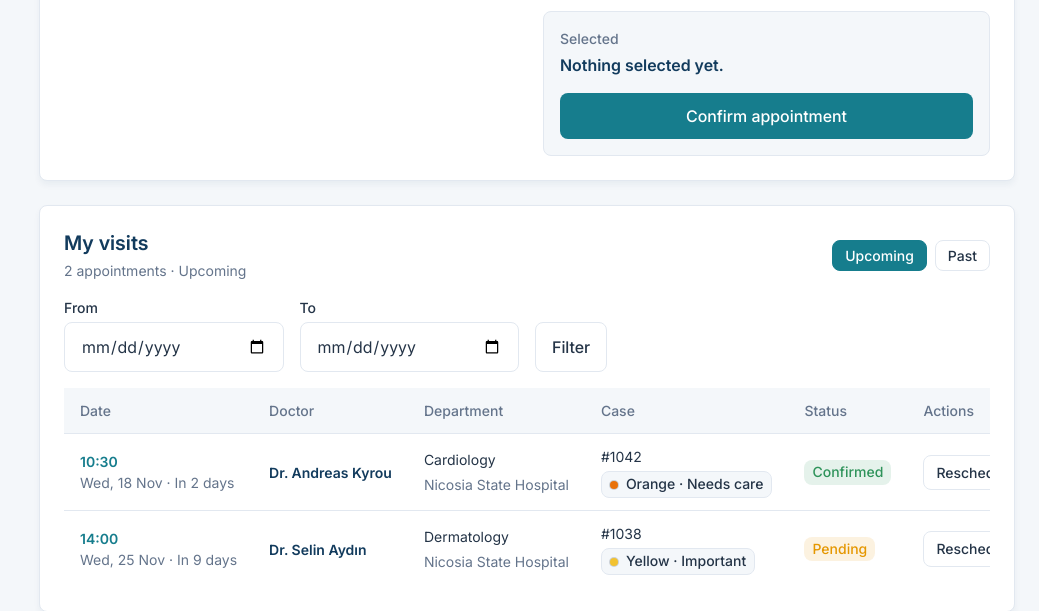
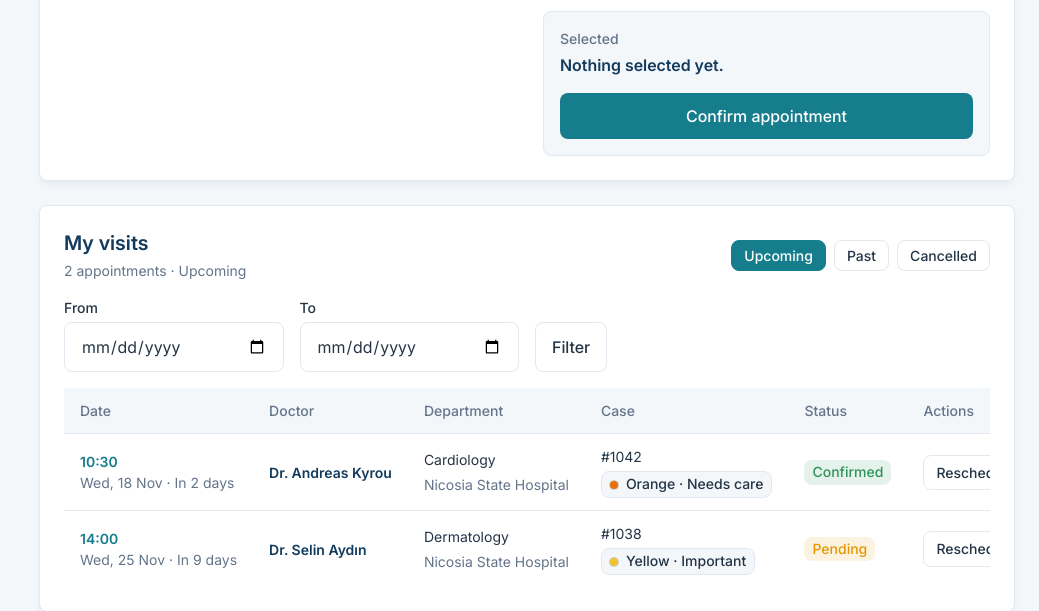
Before and after one commit to aerdemarac/CHN, a PHP site: page /test-endpoints/appointments-test.php in a window 1280 px wide. Shown: the part 1028-1639 px from the top of the page, without its empty margins (241-1280 px from the left). Run offline with PHP 8.4, Linux system fonts and the light colour scheme.

Commit message:
Add a Cancelled tab

```diff
--- a/css/appointments.css
+++ b/css/appointments.css
@@ -406,6 +406,10 @@
     color: var(--color-primary);
 }
 
+.appointments-list {
+    scroll-margin-top: 88px;
+}
+
 .appointments-filters {
     display: grid;
     grid-template-columns: repeat(auto-fill, minmax(176px, 1fr));
--- a/js/appointments.js
+++ b/js/appointments.js
@@ -445,7 +445,7 @@
                 none.textContent = '—';
                 actions.replaceChildren(none);
 
-                showNotice('Demo only: appointment #' + id + ' is shown as cancelled on this page. Nothing was saved.', 'warning');
+                showNotice('Demo only: appointment #' + id + ' is shown as cancelled on this page. Once saved, it would move to the Cancelled tab. Nothing was saved.', 'warning');
             }
 
             if (start) {
--- a/test-endpoints/appointments-test.php
+++ b/test-endpoints/appointments-test.php
@@ -208,8 +208,8 @@ $appointmentsAll = array_map(function (array $item) use ($appointmentsCases, $ap
 }, $appointmentsAll);
 
 $appointmentsViews = $appointmentsRole === 'patient'
-    ? ['upcoming' => 'Upcoming', 'past' => 'Past']
-    : ['today' => 'Today', 'upcoming' => 'Upcoming', 'past' => 'Past'];
+    ? ['upcoming' => 'Upcoming', 'past' => 'Past', 'cancelled' => 'Cancelled']
+    : ['today' => 'Today', 'upcoming' => 'Upcoming', 'past' => 'Past', 'cancelled' => 'Cancelled'];
 
 $appointmentsView = isset($_GET['view']) && is_string($_GET['view']) && isset($appointmentsViews[$_GET['view']])
     ? $_GET['view']
@@ -223,6 +223,8 @@ $appointmentsStaffDepartments = array_filter(
 $appointmentsFilterDepartment = null;
 $appointmentsFilterStatus = null;
 $appointmentsFilterPatient = '';
+$appointmentsStatusOptions = array_diff_key($appointmentsStatuses, ['cancelled' => true]);
+$appointmentsHasStatusFilter = $appointmentsRole === 'healthcare_staff' && $appointmentsView !== 'cancelled';
 $appointmentsFilterFrom = null;
 $appointmentsFilterTo = null;
 
@@ -231,7 +233,10 @@ if ($appointmentsRole === 'healthcare_staff') {
         && ctype_digit($_GET['department_id']) && isset($appointmentsStaffDepartments[(int) $_GET['department_id']])
         ? (int) $_GET['department_id']
         : null;
-    $appointmentsFilterStatus = isset($_GET['status']) && is_string($_GET['status']) && isset($appointmentsStatuses[$_GET['status']])
+}
+
+if ($appointmentsHasStatusFilter) {
+    $appointmentsFilterStatus = isset($_GET['status']) && is_string($_GET['status']) && isset($appointmentsStatusOptions[$_GET['status']])
         ? $_GET['status']
         : null;
 }
@@ -297,6 +302,12 @@ $appointmentsRows = array_values(array_filter($appointmentsAll, function (array
         return false;
     }
 
+    if ($appointmentsView === 'cancelled') {
+        return $item['appointment_status'] === 'cancelled';
+    }
+    if ($item['appointment_status'] === 'cancelled') {
+        return false;
+    }
     if ($appointmentsView === 'today') {
         return $date === $appointmentsTodayKey;
     }
@@ -310,7 +321,7 @@ $appointmentsRows = array_values(array_filter($appointmentsAll, function (array
 usort($appointmentsRows, function (array $a, array $b) use ($appointmentsView): int {
     $order = [$a['appointment_date'], $a['appointment_time']] <=> [$b['appointment_date'], $b['appointment_time']];
 
-    return $appointmentsView === 'past' ? -$order : $order;
+    return $appointmentsView === 'past' || $appointmentsView === 'cancelled' ? -$order : $order;
 });
 
 $appointmentsHeaders = [
@@ -323,7 +334,8 @@ $appointmentsHeaders = [
 $appointmentsEmpty = [
     'today'    => ['title' => 'No appointments today',    'text' => 'New bookings for today will appear here.'],
     'upcoming' => ['title' => 'No upcoming appointments', 'text' => 'Future bookings will appear here.'],
-    'past'     => ['title' => 'No past appointments',     'text' => 'Finished and cancelled visits will appear here.'],
+    'past'      => ['title' => 'No past appointments',      'text' => 'Finished visits will appear here.'],
+    'cancelled' => ['title' => 'No cancelled appointments', 'text' => 'Cancelled visits will appear here.'],
 ];
 
 if ($appointmentsRole === 'patient') {
@@ -525,7 +537,7 @@ require __DIR__ . '/../include/top-bar.php';
                 </section>
             <?php endif; ?>
 
-            <section class="card appointments-list" aria-labelledby="appointments-list-title">
+            <section class="card appointments-list" id="appointments-list" aria-labelledby="appointments-list-title">
                 <header class="card__header">
                     <div>
                         <h2 class="card__title" id="appointments-list-title">
@@ -542,7 +554,7 @@ require __DIR__ . '/../include/top-bar.php';
                             <?php foreach ($appointmentsViews as $appointmentsViewKey => $appointmentsViewLabel): ?>
                                 <li>
                                     <a class="appointments-tabs__link"
-                                       href="<?= appointmentsEscape(appointmentsQuery(['role' => $appointmentsRole, 'view' => $appointmentsViewKey] + $appointmentsKeepFilters)) ?>"
+                                       href="<?= appointmentsEscape(appointmentsQuery(['role' => $appointmentsRole, 'view' => $appointmentsViewKey] + $appointmentsKeepFilters) . '#appointments-list') ?>"
                                        <?= $appointmentsViewKey === $appointmentsView ? 'aria-current="page"' : '' ?>>
                                         <?= appointmentsEscape($appointmentsViewLabel) ?>
                                     </a>
@@ -553,7 +565,7 @@ require __DIR__ . '/../include/top-bar.php';
                 </header>
 
                 <?php if ($appointmentsRole !== 'patient' || $appointmentsHasDateFilter): ?>
-                    <form class="appointments-filters" method="get" action="" aria-label="Filter appointments">
+                    <form class="appointments-filters" method="get" action="#appointments-list" aria-label="Filter appointments">
                         <input type="hidden" name="role" value="<?= appointmentsEscape($appointmentsRole) ?>">
                         <input type="hidden" name="view" value="<?= appointmentsEscape($appointmentsView) ?>">
                         <?php if ($appointmentsRole !== 'patient'): ?>
@@ -576,11 +588,13 @@ require __DIR__ . '/../include/top-bar.php';
                                 <?php endforeach; ?>
                             </select>
                         </div>
+                        <?php endif; ?>
+                        <?php if ($appointmentsHasStatusFilter): ?>
                         <div class="form-group">
                             <label class="form-label" for="appointments-filter-status">Status</label>
                             <select class="form-control appointments-select" id="appointments-filter-status" name="status">
                                 <option value="">All statuses</option>
-                                <?php foreach ($appointmentsStatuses as $appointmentsStatusKey => $appointmentsStatus): ?>
+                                <?php foreach ($appointmentsStatusOptions as $appointmentsStatusKey => $appointmentsStatus): ?>
                                     <option value="<?= appointmentsEscape($appointmentsStatusKey) ?>" <?= $appointmentsFilterStatus === $appointmentsStatusKey ? 'selected' : '' ?>>
                                         <?= appointmentsEscape($appointmentsStatus['label']) ?>
                                     </option>
@@ -607,7 +621,7 @@ require __DIR__ . '/../include/top-bar.php';
                         <div class="appointments-filters__actions">
                             <button type="submit" class="btn btn--outline">Filter</button>
                             <?php if ($appointmentsIsFiltered): ?>
-                                <a class="btn btn--outline" href="<?= appointmentsEscape(appointmentsQuery(['role' => $appointmentsRole, 'view' => $appointmentsView])) ?>">Clear</a>
+                                <a class="btn btn--outline" href="<?= appointmentsEscape(appointmentsQuery(['role' => $appointmentsRole, 'view' => $appointmentsView]) . '#appointments-list') ?>">Clear</a>
                             <?php endif; ?>
                         </div>
                     </form>
```
